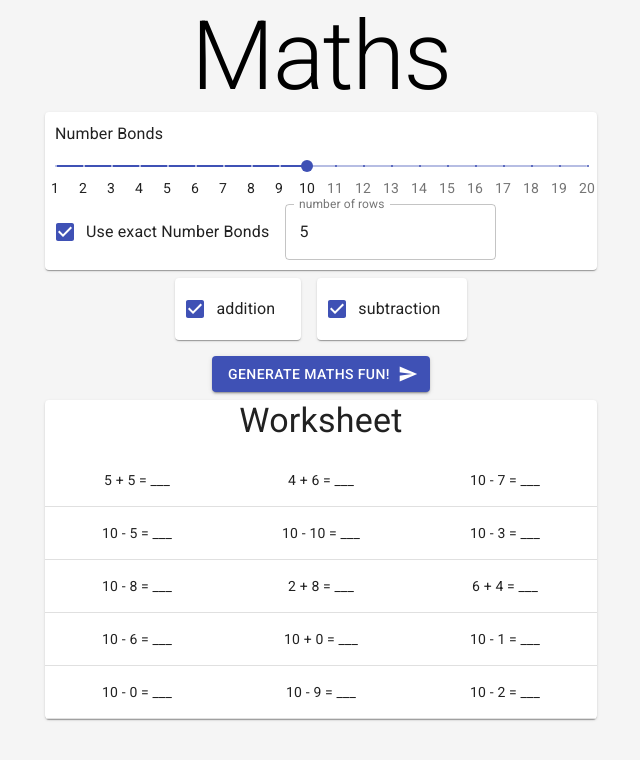
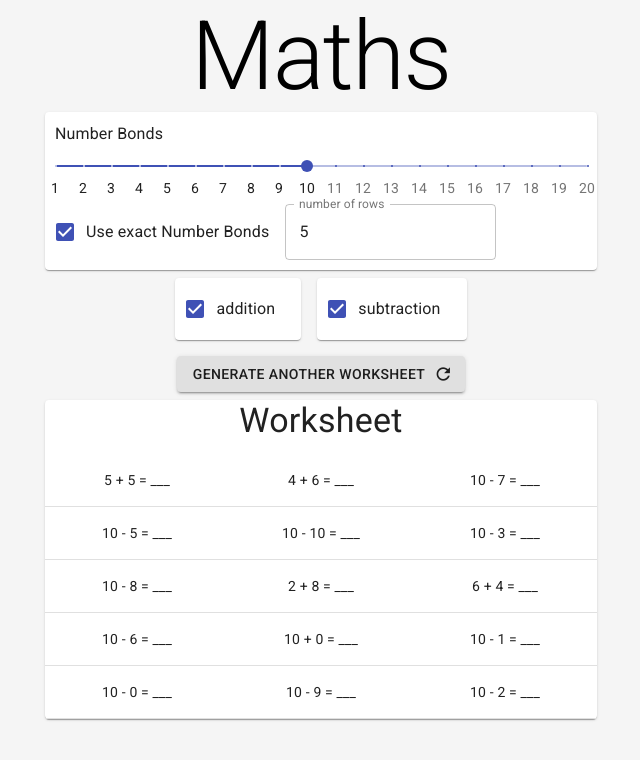
Before and after one commit to SuperDrew/maths, a React (Create React App) app: page / in a window 1280 px wide. Shown: the top 760 px of the page, without its empty margins (319-959 px from the left). Built offline with nearby package versions, Linux system fonts and the light colour scheme.

Commit message:
improve button look and feel

```diff
--- a/src/App.tsx
+++ b/src/App.tsx
@@ -136,8 +136,8 @@ function App() {
                         <Grid item>
                             <Button
                                 variant="contained"
-                                color="primary"
-                                endIcon={<Icon>send</Icon>}
+                                color="default"
+                                endIcon={<Icon>refresh</Icon>}
                                 onClick={() => {
                                     setRows(
                                         generateRows(
@@ -147,7 +147,7 @@ function App() {
                                     );
                                 }}
                             >
-                                Generate maths fun!
+                                Generate another worksheet
                             </Button>
                         </Grid>
                     </Grid>
```
